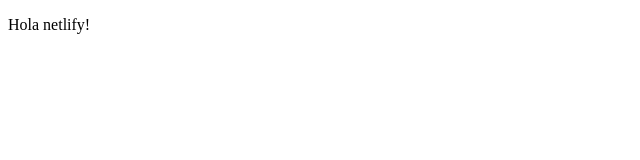
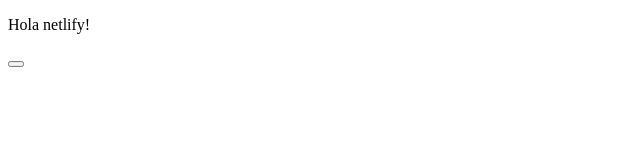
Before and after one commit to mcanteroa98/netlify, a plain HTML site: page index.html in a window 1280 px wide. Shown: the full height of the page, 0-640 px from the left. Drawn offline with Linux system fonts and the light colour scheme.

Commit message:
Update index.html

```diff
--- a/index.html
+++ b/index.html
@@ -16,5 +16,6 @@
 </head>
 <body>
     <p>Hola netlify!</p>
+    <button onclick="window.location=index.html?esliceu=ok"</button>
 </body>
 </html>
```
